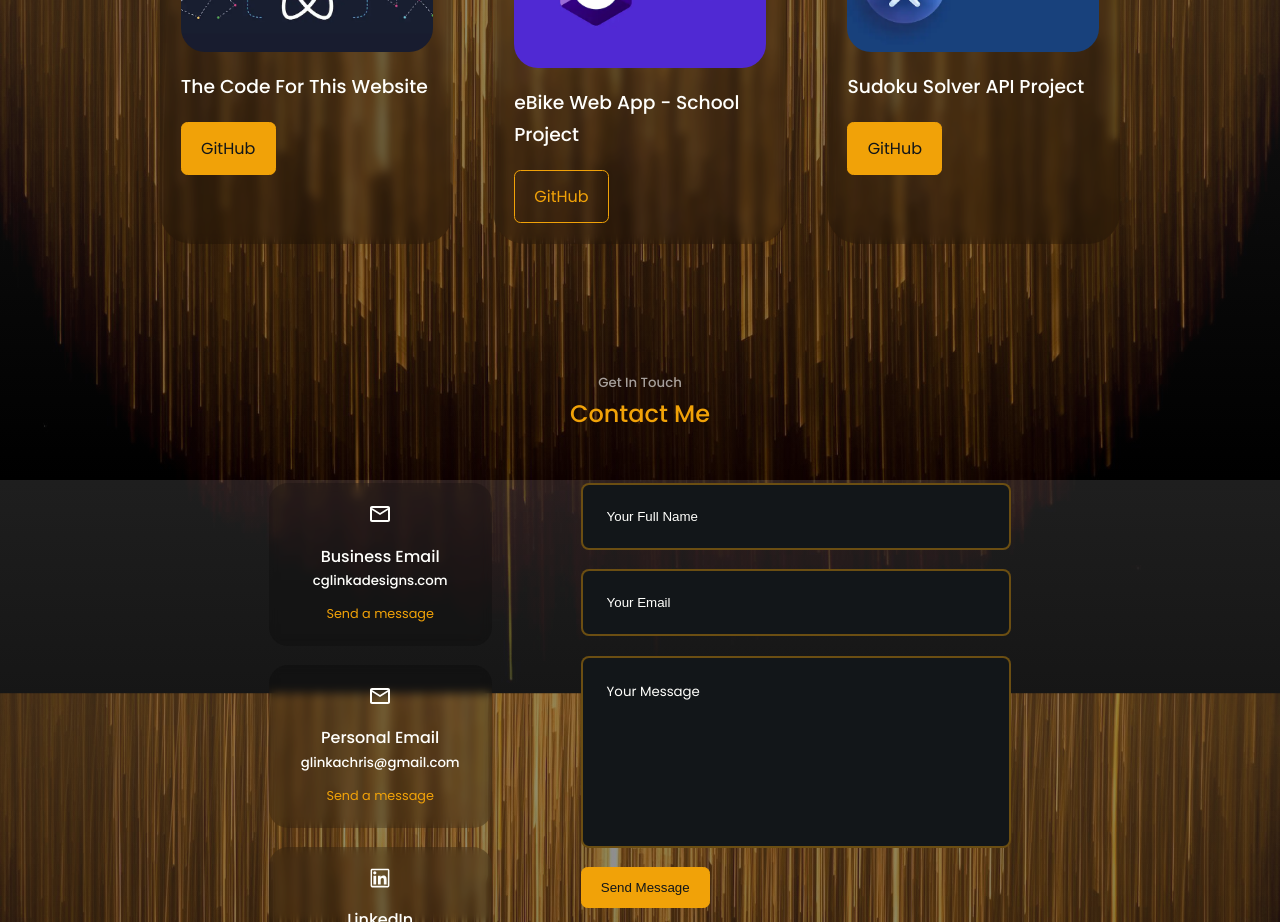
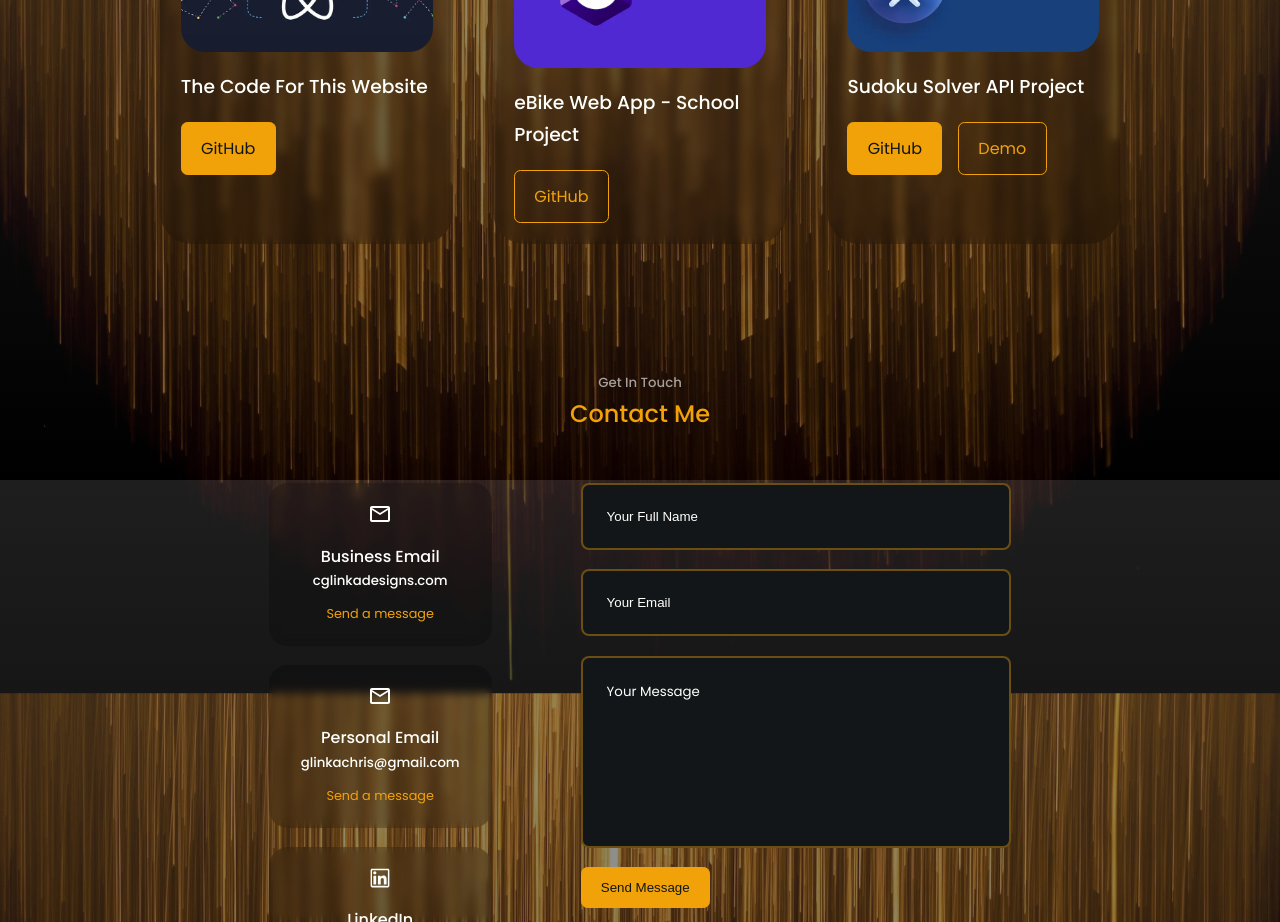
Before and after one commit to CGlinka95/react-portfolio, a React (Create React App) app in the folder react-portfolio-website-1/: page / in a window 1280 px wide. Shown: the part 2720-3642 px from the top of the page. Built offline with nearby package versions, Linux system fonts and the light colour scheme.

Commit message:
Demo
Added a demo link to my sudoku solver project

```diff
--- a/react-portfolio-website-1/src/components/portfolio/Portfolio.jsx
+++ b/react-portfolio-website-1/src/components/portfolio/Portfolio.jsx
@@ -30,6 +30,7 @@ const Portfolio = () => {
           </div>
           <h3>Sudoku Solver API Project</h3>
           <a href="https://github.com/CGlinka95/CGs-Sudoku-Solver" className='btn btn-primary' target="_blank" rel='noreferrer'>GitHub</a>
+          <a href="https://www.youtube.com/watch?v=t9TsO9BWpsI&ab_channel=CGlinkaDesigns" className='btn btn-secondary' target="_blank" rel='noreferrer'>Demo</a>
         </article>
       </div>
     </section>
--- a/react-portfolio-website-1/src/index.css
+++ b/react-portfolio-website-1/src/index.css
@@ -122,6 +122,10 @@ a:hover {
   color: var(--color-bg);
 }
 
+.btn-secondary {
+  margin-left: 1rem;
+}
+
 img {
   display: block;
   width: 100%;
```
